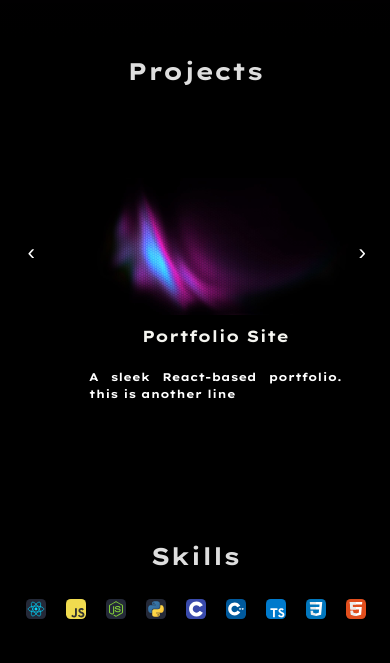
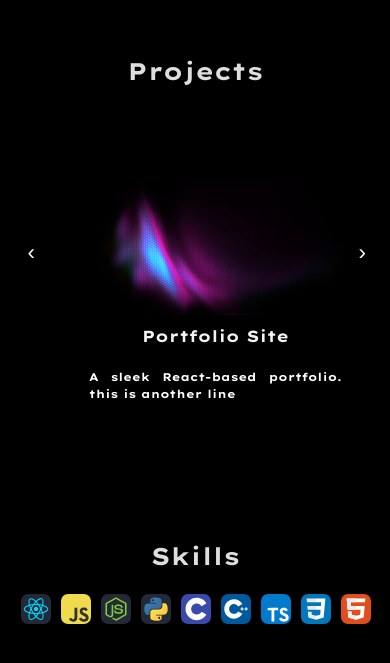
Before and after one commit to Alexromeu/alexromeu_portafolio_front, a React (Vite) app: page / in a window 390 px wide. Shown: the part 806-1469 px from the top of the page. Built offline with nearby package versions, Linux system fonts and the light colour scheme; a web font is replaced by a local one.

Commit message:
3/3/2026

```diff
--- a/src/styles/skills.css
+++ b/src/styles/skills.css
@@ -53,8 +53,8 @@
     }
 
     .skills-container img {
-        width: 20px;
-        margin: 10px
+        width: 30px;
+        margin: 5px
     }
 
     .skills-section > h1 {
@@ -62,6 +62,12 @@
     }
 
     .skill-name {
+        position: absolute;
         font-size: 10px;
     }
+
+    .skills-container img:hover {
+    transform: scale(1.1);
+    margin: 10px
 }
+}
```
Also changed, not shown: src/styles/hero.css (line endings or trailing spaces).
